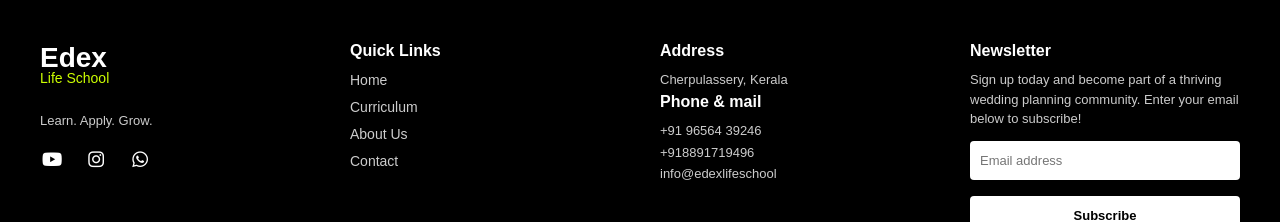
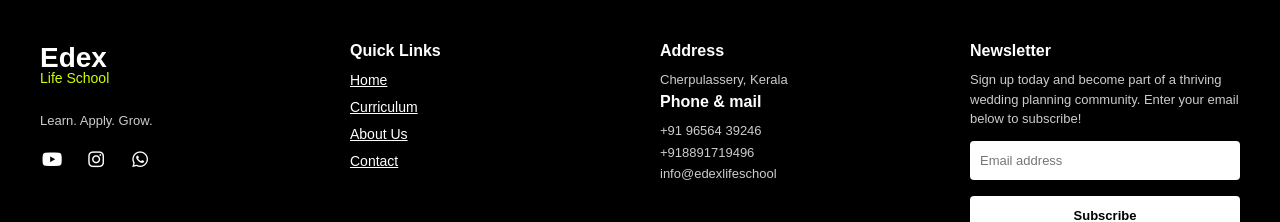
Before and after one commit to codeedexprojects/edex_school, a React (Vite) app: page / in a window 1280 px wide. Shown: the part 3287-3509 px from the top of the page. Built offline with nearby package versions, Linux system fonts and the light colour scheme.

Commit message:
commites

```diff
--- a/src/pages/About.jsx
+++ b/src/pages/About.jsx
@@ -276,14 +276,14 @@ function About() {
 
           {/* Column 2: Quick Links */}
           <div className="footer-column">
-            <h4>Quick Links</h4>
-            <ul>
-              <li>Home</li>
-              <li>Curriculum</li>
-              <li>About Us</li>
-              <li>Contact</li>
-            </ul>
-          </div>
+               <h4>Quick Links</h4>
+               <ul >
+                 <li><Link className="text-white" to="/">Home</Link></li>
+                 <li><Link className="text-white" to="/curiculam">Curriculum</Link></li>
+                 <li><Link className="text-white" to="/about">About Us</Link></li>
+                 <li><Link className="text-white" to="/contact">Contact</Link></li>
+               </ul>
+             </div>
 
           {/* Column 3: Address & Contact */}
            <div className="footer-column">
--- a/src/pages/Contact.jsx
+++ b/src/pages/Contact.jsx
@@ -132,15 +132,15 @@ function Contact() {
           </div>
 
           {/* Column 2: Quick Links */}
-          <div className="footer-column">
-            <h4>Quick Links</h4>
-            <ul>
-              <li>Home</li>
-              <li>Curriculum</li>
-              <li>About Us</li>
-              <li>Contact</li>
-            </ul>
-          </div>
+           <div className="footer-column">
+                <h4>Quick Links</h4>
+                <ul >
+                  <li><Link className="text-white" to="/">Home</Link></li>
+                  <li><Link className="text-white" to="/curiculam">Curriculum</Link></li>
+                  <li><Link className="text-white" to="/about">About Us</Link></li>
+                  <li><Link className="text-white" to="/contact">Contact</Link></li>
+                </ul>
+              </div>
 
           {/* Column 3: Address & Contact */}
            <div className="footer-column">
--- a/src/pages/Curriculam.jsx
+++ b/src/pages/Curriculam.jsx
@@ -400,14 +400,14 @@ function Curriculam() {
 
           {/* Column 2: Quick Links */}
           <div className="footer-column">
-            <h4>Quick Links</h4>
-            <ul>
-              <li>Home</li>
-              <li>Curriculum</li>
-              <li>About Us</li>
-              <li>Contact</li>
-            </ul>
-          </div>
+               <h4>Quick Links</h4>
+               <ul >
+                 <li><Link className="text-white" to="/">Home</Link></li>
+                 <li><Link className="text-white" to="/curiculam">Curriculum</Link></li>
+                 <li><Link className="text-white" to="/about">About Us</Link></li>
+                 <li><Link className="text-white" to="/contact">Contact</Link></li>
+               </ul>
+             </div>
 
           {/* Column 3: Address & Contact */}
            <div className="footer-column">
--- a/src/pages/Home.jsx
+++ b/src/pages/Home.jsx
@@ -323,14 +323,14 @@ function Home() {
 
           {/* Column 2: Quick Links */}
           <div className="footer-column">
-            <h4>Quick Links</h4>
-            <ul>
-              <li>Home</li>
-              <li>Curriculum</li>
-              <li>About Us</li>
-              <li>Contact</li>
-            </ul>
-          </div>
+      <h4>Quick Links</h4>
+      <ul >
+        <li><Link className="text-white" to="/">Home</Link></li>
+        <li><Link className="text-white" to="/curiculam">Curriculum</Link></li>
+        <li><Link className="text-white" to="/about">About Us</Link></li>
+        <li><Link className="text-white" to="/contact">Contact</Link></li>
+      </ul>
+    </div>
 
           {/* Column 3: Address & Contact */}
           <div className="footer-column">
```
